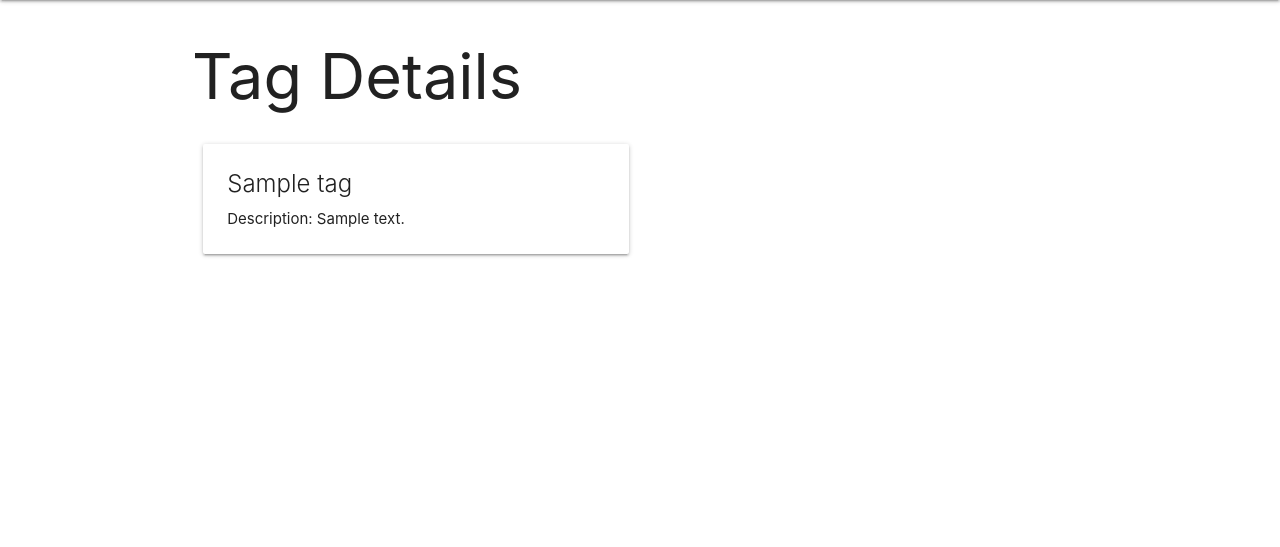
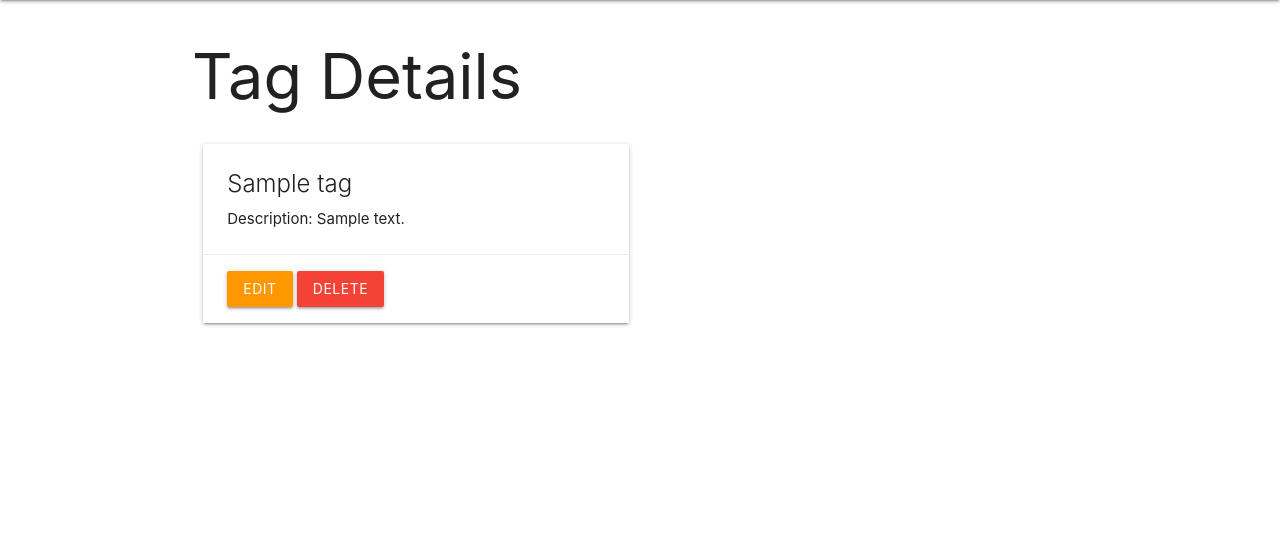
Before and after one commit to gmanatov/anchorarchive, a Django app: page /tags/1/ in a window 1280 px wide. Shown: the part 64-611 px from the top of the page. Run offline with Django 5.2, Linux system fonts and the light colour scheme; tables that the repository leaves empty hold one stand-in row (values such as "Sample post").

Commit message:
added UPDATE and DELETE func for Tag

```diff
--- a/main_app/templates/main_app/tag_detail.html
+++ b/main_app/templates/main_app/tag_detail.html
@@ -9,11 +9,11 @@
       <div class="card-content">
         <span class="card-title">{{ tag.name }}</span>
         <p>Description: {{ tag.desc }}</p>
-      {% comment %} </div>
+      </div>
       <div class="card-action">
-        <a href="{% url 'tags_update' tag.id %}">Edit</a>
-        <a href="{% url 'tags_delete' tag.id %}">Delete</a>
-      </div> {% endcomment %}
+        <a class="btn orange"  href="{% url 'tags_update' tag.id %}">Edit</a>
+        <a class="btn red" href="{% url 'tags_delete' tag.id %}">Delete</a>
+      </div>
     </div>
   </div>
 </div>
--- a/main_app/templates/main_app/tag_form.html
+++ b/main_app/templates/main_app/tag_form.html
@@ -2,7 +2,7 @@
 
 {% block content %}
   {% if object %}
-    <h1>Edit <span class="teal-text">{{object.name}}</span></h1>
+    <h1>Edit <b>{{object.name}}</b></h1>
   {% else %}
     <h1>Add Tag</h1>
   {% endif %}
--- a/main_app/urls.py
+++ b/main_app/urls.py
@@ -12,4 +12,6 @@ urlpatterns = [
     path('tags/', views.TagList.as_view(), name='tags_index'),
     path('tags/<int:pk>/', views.TagDetail.as_view(), name='tags_detail'),
     path('tags/create/', views.TagCreate.as_view(), name='tags_create'),
+    path('tags/<int:pk>/update/', views.TagUpdate.as_view(), name='tags_update'),
+    path('tags/<int:pk>/delete/', views.TagDelete.as_view(), name='tags_delete'),
 ]
--- a/main_app/views.py
+++ b/main_app/views.py
@@ -43,6 +43,14 @@ class TagCreate(CreateView):
   model = Tag
   fields = '__all__'
 
+class TagUpdate(UpdateView):
+  model = Tag
+  fields = ['name', 'desc']
+
+class TagDelete(DeleteView):
+  model = Tag
+  success_url = '/tags'
+
 
 
 
```
Also changed, not shown: main_app/templates/main_app/tag_confirm_delete.html (added, +13 -0 lines).
